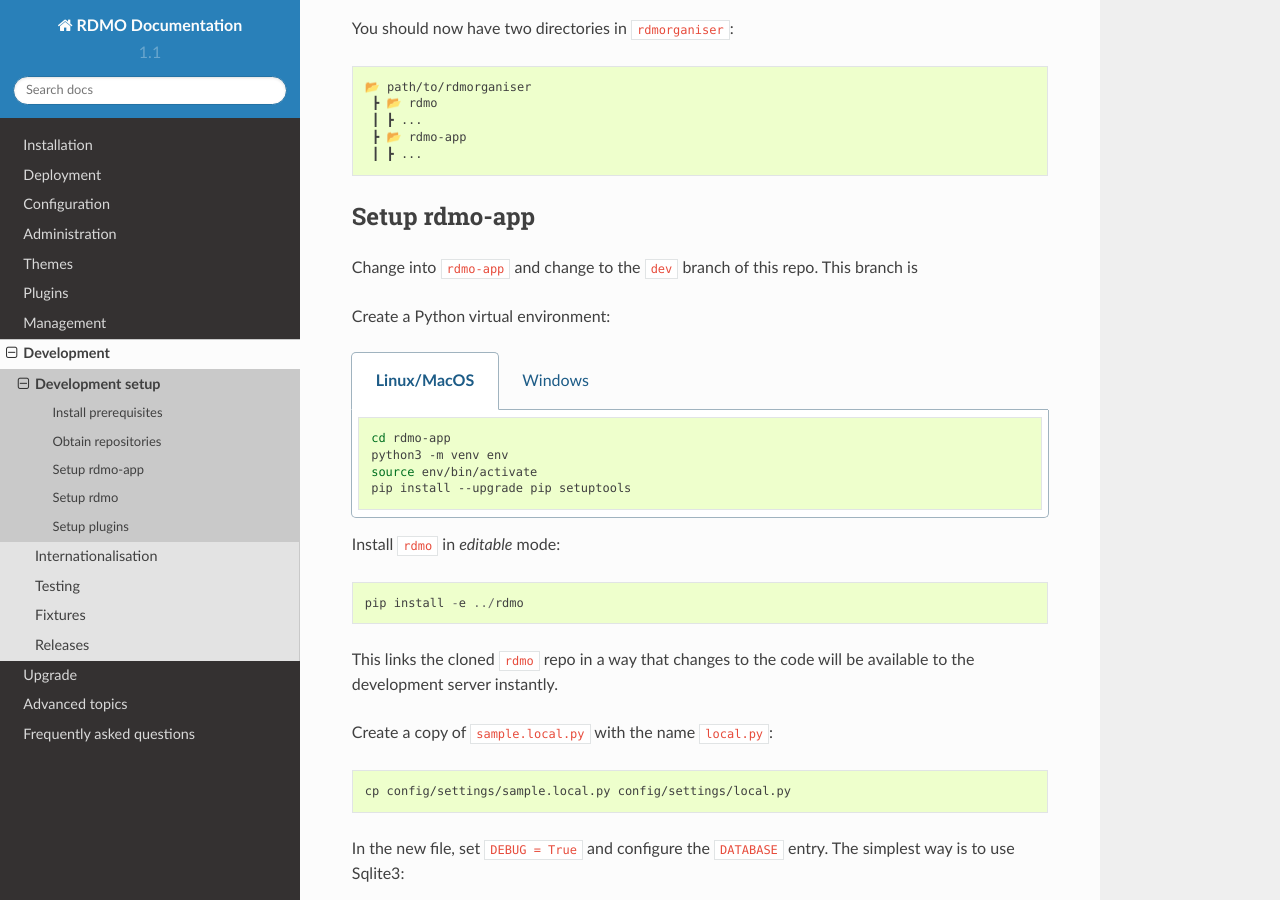
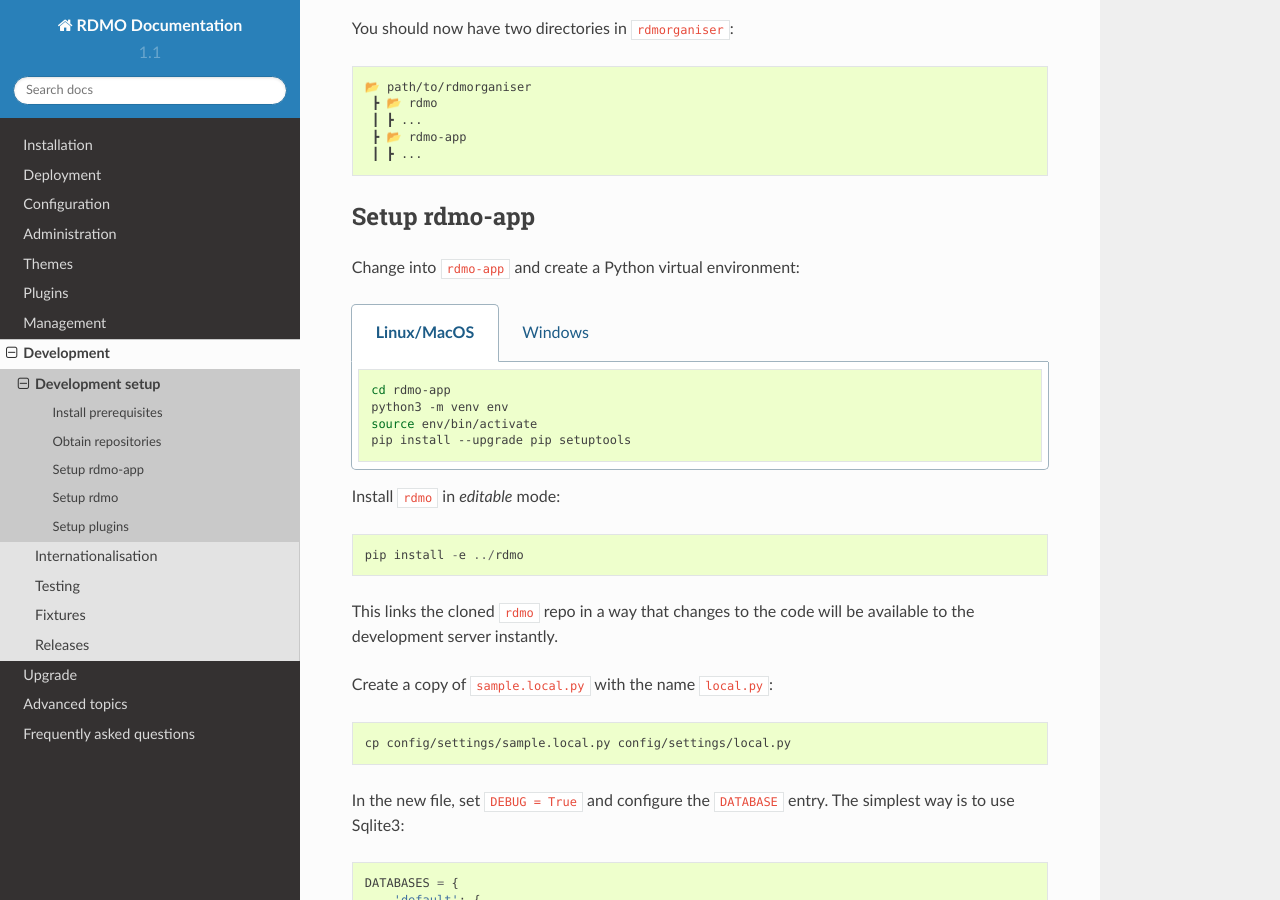
Before and after one commit to rdmorganiser/rdmo-docs, a Sphinx documentation site: the page built from docs/development/setup.md, in a window 1280 px wide and 900 px high, scrolled down 916 px. Built offline with Sphinx 7.4.7 and the Read the Docs theme 2.0.0, drawn with Linux system fonts in a browser that asks for light colours.

Commit message:
update dev setup

````diff
--- a/docs/development/setup.md
+++ b/docs/development/setup.md
@@ -43,12 +43,7 @@
 
 ## Setup rdmo-app
 
-Change into `rdmo-app` and change to the `dev` branch of this repo. This branch is
-
-
-
-
-Create a Python virtual environment:
+Change into `rdmo-app` and create a Python virtual environment:
 
 ```{eval-rst}
 .. tabs::
````
